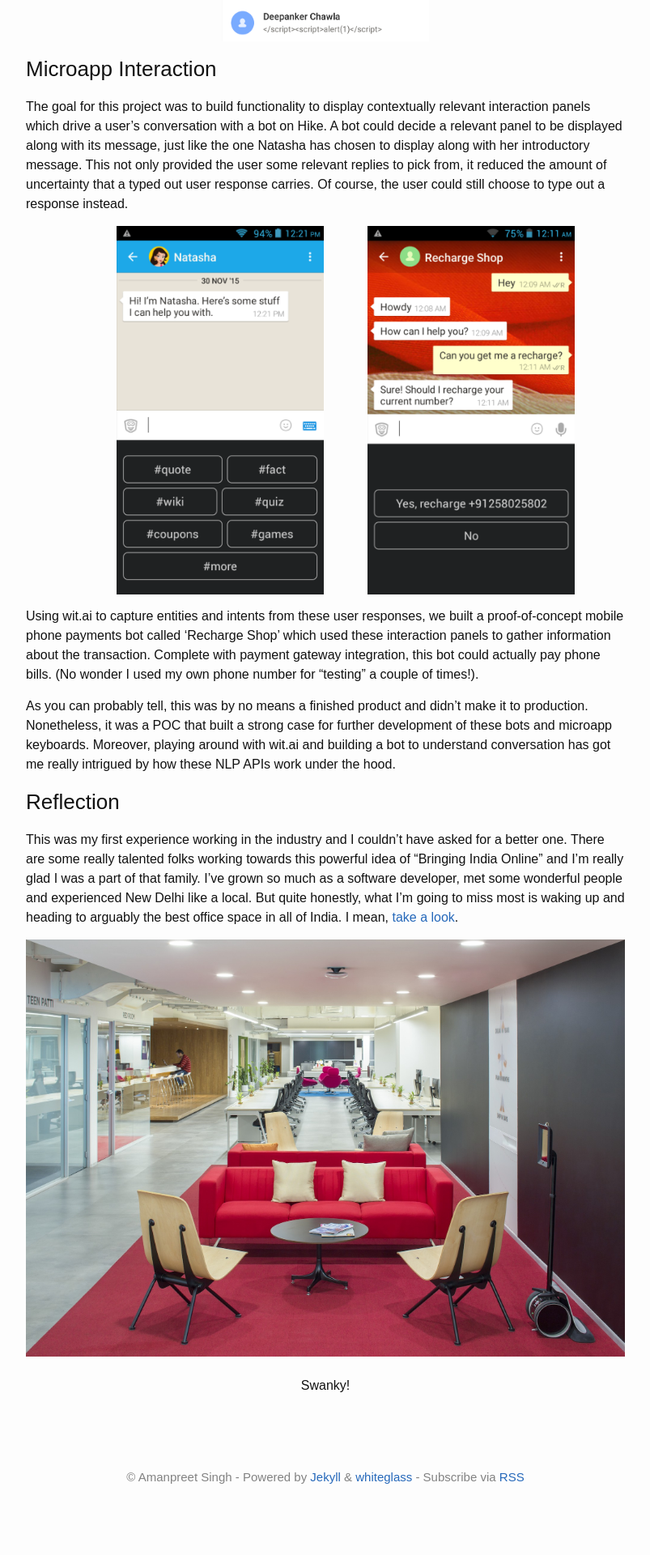
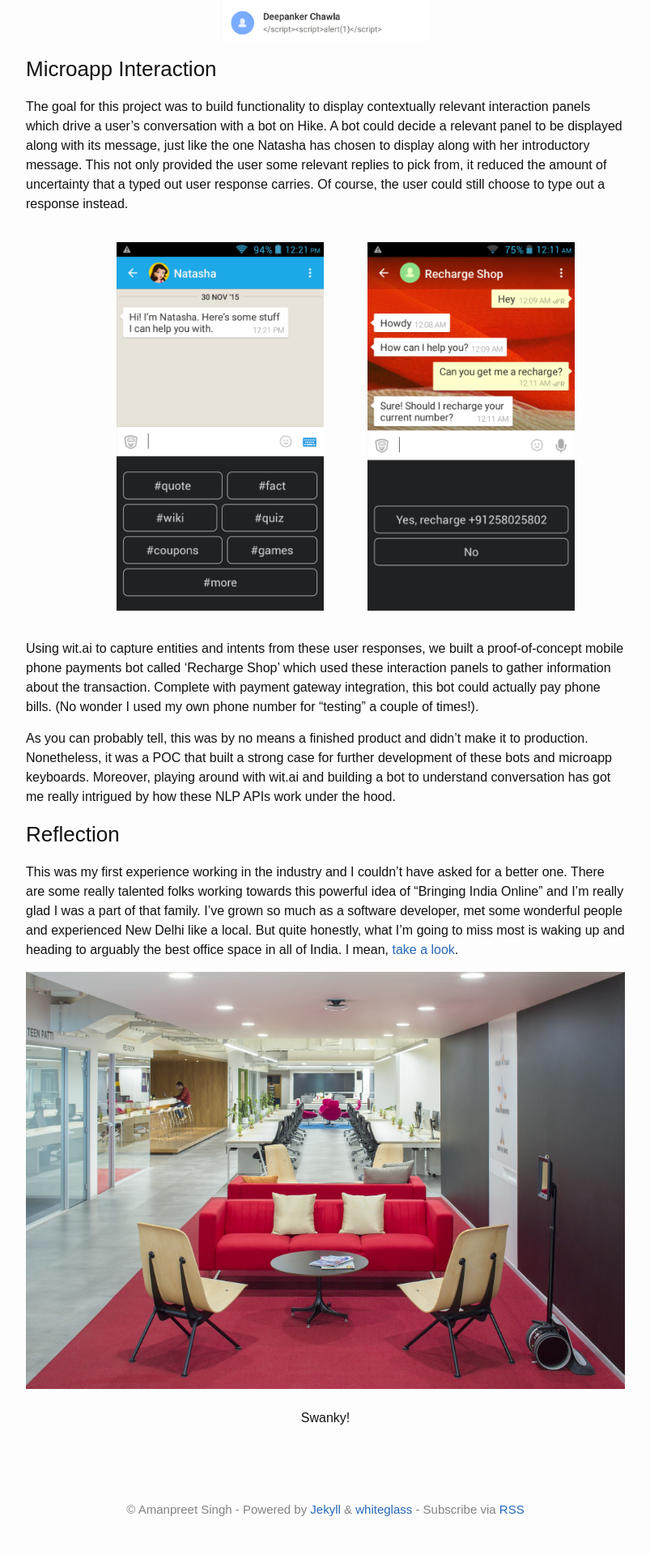
Before and after one commit to amanps/amanps.github.io, a Jekyll site: the page built from _posts/2015-12-08-hike.md, in a window 1280 px wide. Shown: the part 1281-3201 px from the top of the page at 81% size, without its empty margins (238-1041 px from the left). Built offline with Jekyll 4.4.1, drawn with Linux system fonts in a browser that asks for light colours; before the commit the page ends 3161 px from its top, so only the background shows below that.

Commit message:
Added vspace in images

```diff
--- a/_posts/2015-12-08-hike.md
+++ b/_posts/2015-12-08-hike.md
@@ -31,8 +31,8 @@ The whole process of ideation, design, development and release of this feature w
 The goal for this project was to build functionality to display contextually relevant interaction panels which drive a user's conversation with a bot on Hike. A bot could decide a relevant panel to be displayed along with its message, just like the one Natasha has chosen to display along with her introductory message. This not only provided the user some relevant replies to pick from, it reduced the amount of uncertainty that a typed out user response carries. Of course, the user could still choose to type out a response instead.
 
 <p align="center">
-<img src="/images/CustomKeyboards.png" width="256" hspace="50">
-<img src="/images/RechargeBot.png" width="256"><br>
+<img src="/images/CustomKeyboards.png" width="256" hspace="50" vspace="20">
+<img src="/images/RechargeBot.png" width="256" vspace="20"><br>
 </p>
 
 Using wit.ai to capture entities and intents from these user responses, we built a proof-of-concept mobile phone payments bot called 'Recharge Shop' which used these interaction panels to gather information about the transaction. Complete with payment gateway integration, this bot could actually pay phone bills. (No wonder I used my own phone number for "testing" a couple of times!).
```
